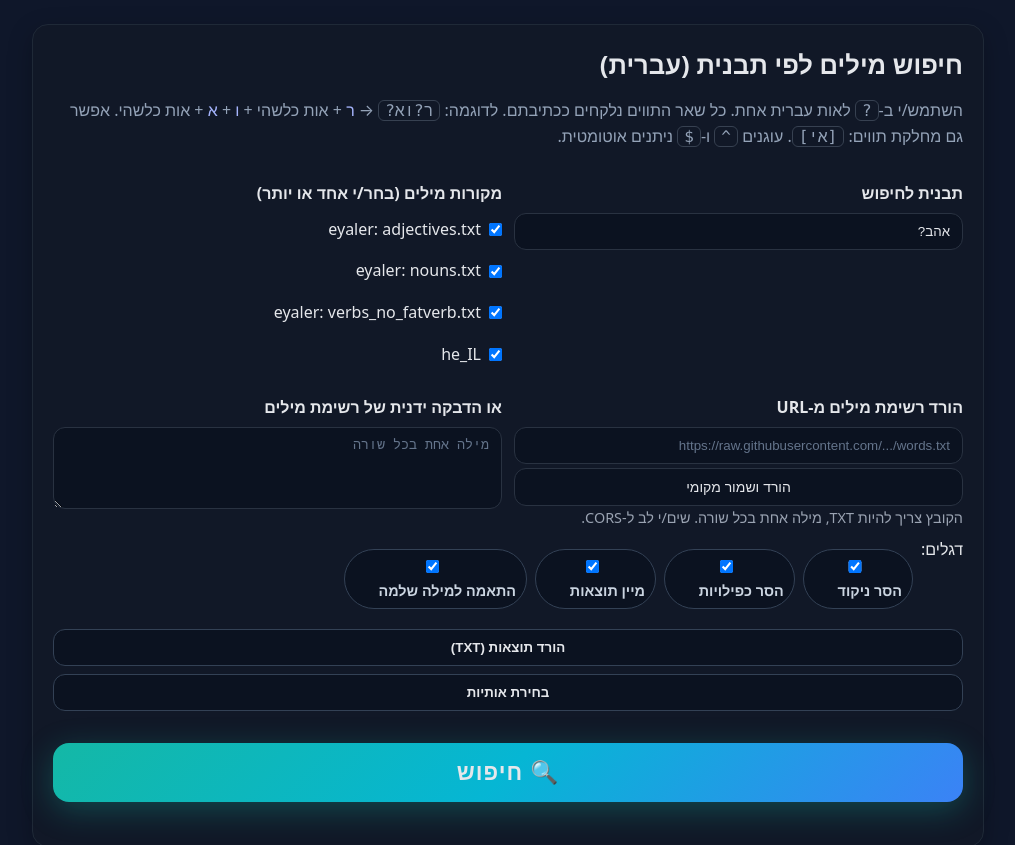
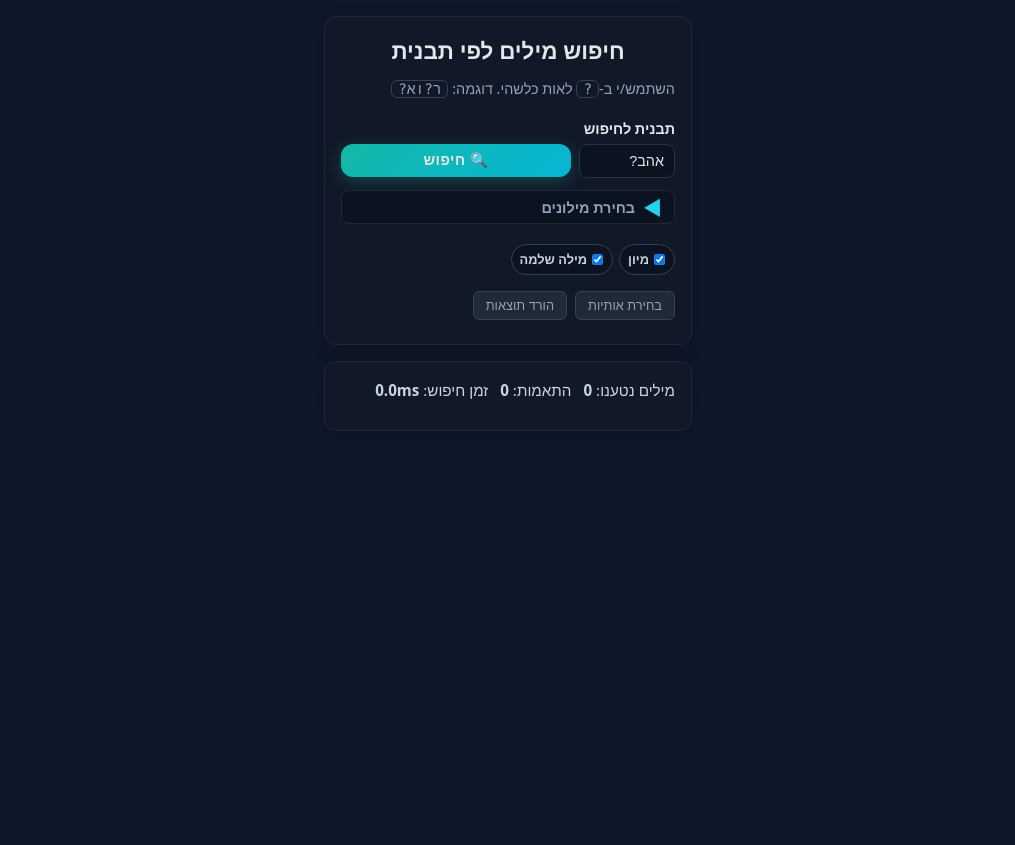
Before and after one commit to oferguez/oferguez.github.io, a React (Vite) app: page /landing/hebrew-matcher in a window 1280 px wide. Shown: the top 845 px of the page, without its empty margins (132-1147 px from the left). After the commit the page ends 800 px from the top, so only its background shows below. Built offline with nearby package versions, Linux system fonts and the light colour scheme.

Commit message:
V2 (#3)
* PR: V1

* l

* gh-pages

* a

* build and deploy action

* 1

* Router

* tu

* selected/deselcted

* foldable source selection

* tu

* compacting

```diff
--- a/src/components/HebrewMatcher.jsx
+++ b/src/components/HebrewMatcher.jsx
@@ -16,11 +16,21 @@ function stripNiqqud(s) {
   return Array.from(s.normalize("NFKD")).filter(ch => !/\p{M}/u.test(ch)).join("");
 }
 
+function normalizeFinalLetters(s) {
+  return s
+    .replace(/ך/g, 'כ')
+    .replace(/ן/g, 'נ')
+    .replace(/ם/g, 'מ')
+    .replace(/ף/g, 'פ')
+    .replace(/ץ/g, 'צ');
+}
+
 function templateToRegex(template, wholeWord = true) {
+  const normalizedTemplate = normalizeFinalLetters(template);
   let out = "";
   let inClass = false;
-  for (let i = 0; i < template.length; i++) {
-    const ch = template[i];
+  for (let i = 0; i < normalizedTemplate.length; i++) {
+    const ch = normalizedTemplate[i];
     if (ch === "[" && !inClass) { inClass = true; out += ch; continue; }
     if (ch === "]" && inClass) { inClass = false; out += ch; continue; }
     if (inClass) { out += ch; continue; }
@@ -74,17 +84,20 @@ async function searchInWordlist(words, pattern, wholeWord, onProgress, letterCon
     if (!letterConstraints) return true;
 
     const { selected, deselected } = letterConstraints;
+    const normalizedWord = normalizeFinalLetters(word);
+    const normalizedSelected = selected.map(normalizeFinalLetters);
+    const normalizedDeselected = deselected.map(normalizeFinalLetters);
 
     // Check that all selected letters appear in the word
-    for (const letter of selected) {
-      if (!word.includes(letter)) {
+    for (const letter of normalizedSelected) {
+      if (!normalizedWord.includes(letter)) {
         return false;
       }
     }
 
     // Check that none of the deselected letters appear in the word
-    for (const letter of deselected) {
-      if (word.includes(letter)) {
+    for (const letter of normalizedDeselected) {
+      if (normalizedWord.includes(letter)) {
         return false;
       }
     }
@@ -94,14 +107,14 @@ async function searchInWordlist(words, pattern, wholeWord, onProgress, letterCon
 
   if (words.length <= BATCH_SIZE) {
     // Small wordlist - process all at once
-    return words.filter(w => rx.test(w) && passesLetterConstraints(w));
+    return words.filter(w => rx.test(normalizeFinalLetters(w)) && passesLetterConstraints(w));
   }
 
   // Large wordlist - process in batches
   const totalBatches = Math.ceil(words.length / BATCH_SIZE);
   for (let i = 0; i < words.length; i += BATCH_SIZE) {
     const batch = words.slice(i, i + BATCH_SIZE);
-    const batchMatches = batch.filter(w => rx.test(w) && passesLetterConstraints(w));
+    const batchMatches = batch.filter(w => rx.test(normalizeFinalLetters(w)) && passesLetterConstraints(w));
     matches.push(...batchMatches);
 
     if (onProgress) {
@@ -195,10 +208,6 @@ const HEBREW_KEYBOARD = [
   { row: 3, keys: ["ז", "ס", "ב", "ה", "נ", "מ", "צ", "ת", "ץ"] }
 ];
 
-// Extract only Hebrew letters for selection
-const HEBREW_LETTERS = HEBREW_KEYBOARD.flatMap(row =>
-  row.keys.filter(key => /^[א-ת]$/.test(key))
-);
 
 export const HebrewMatcher = ({ className }) => {
   const [pattern, setPattern] = useState("אהב?");
@@ -371,26 +380,38 @@ export const HebrewMatcher = ({ className }) => {
     <div className={className} dir="rtl" lang="he">
       <div className="wrap">
         <div className="card">
-          <h1>חיפוש מילים לפי תבנית (עברית)</h1>
-          <p className="muted">
-            השתמש/י ב-<span className="kbd">?</span> לאות עברית אחת. כל שאר התווים נלקחים ככתיבתם.
-            לדוגמה: <span className="kbd">ר?וא?</span> → <span className="hint">ר</span> + אות כלשהי + <span className="hint">ו</span> + <span className="hint">א</span> + אות כלשהי.
-            אפשר גם מחלקת תווים: <span className="kbd">[אי]</span>. עוגנים <span className="kbd">^</span> ו-<span className="kbd">$</span> ניתנים אוטומטית.
+          <h1>חיפוש מילים לפי תבנית</h1>
+          <p className="muted compact">
+            השתמש/י ב-<span className="kbd">?</span> לאות כלשהי. דוגמה: <span className="kbd">ר?וא?</span>
           </p>
 
-          <div className="row row-2">
           <div>
             <label htmlFor="pattern">תבנית לחיפוש</label>
+            <div style={{ display: 'flex', gap: '8px', alignItems: 'center' }}>
               <input
                 id="pattern"
                 placeholder="לדוגמה: ר?וא?"
                 value={pattern}
                 onChange={(e) => setPattern(e.target.value)}
+                onKeyDown={(e) => {
+                  if (e.key === 'Enter') {
+                    handleSearch();
+                  }
+                }}
+                style={{ width: '8ch', minWidth: '12ch' }}
               />
+              <button onClick={handleSearch} className="btn primary search-btn-dominant">
+                🔍 חיפוש
+              </button>
             </div>
-            <div>
-              <label>מקורות מילים (בחר/י אחד או יותר)</label>
-              <div className="source-checkboxes" style={{ display: 'flex', flexDirection: 'column', gap: '8px', marginTop: '4px' }}>
+          </div>
+
+          <details className="custom-sources" close>
+            <summary>בחירת מילונים</summary>
+            <div className="sources-grid">
+              <div className="default-sources">
+                <label>מקורות ברירת מחדל</label>
+                <div className="source-checkboxes">
                   <label className="checkbox-label">
                     <input
                       type="checkbox"
@@ -403,9 +424,9 @@ export const HebrewMatcher = ({ className }) => {
                         }
                       }}
                     />
-                  <span>eyaler: adjectives.txt</span>
+                    <span>תארים</span>
                     {sourceStatus.adjectives?.status === 'error' && (
-                    <span style={{ color: '#ef4444', fontSize: '12px' }}>⚠️ לא זמין</span>
+                      <span style={{ color: '#ef4444', fontSize: '12px' }}>⚠️</span>
                     )}
                     {sourceStatus.adjectives?.status === 'success' && (
                       <span style={{ color: '#10b981', fontSize: '12px' }}>✓ {sourceStatus.adjectives.count.toLocaleString()}</span>
@@ -423,9 +444,9 @@ export const HebrewMatcher = ({ className }) => {
                         }
                       }}
                     />
-                  <span>eyaler: nouns.txt</span>
+                    <span>שמות עצם</span>
                     {sourceStatus.nouns?.status === 'error' && (
-                    <span style={{ color: '#ef4444', fontSize: '12px' }}>⚠️ לא זמין</span>
+                      <span style={{ color: '#ef4444', fontSize: '12px' }}>⚠️</span>
                     )}
                     {sourceStatus.nouns?.status === 'success' && (
                       <span style={{ color: '#10b981', fontSize: '12px' }}>✓ {sourceStatus.nouns.count.toLocaleString()}</span>
@@ -443,9 +464,9 @@ export const HebrewMatcher = ({ className }) => {
                         }
                       }}
                     />
-                  <span>eyaler: verbs_no_fatverb.txt</span>
+                    <span>פעלים</span>
                     {sourceStatus.verbs?.status === 'error' && (
-                    <span style={{ color: '#ef4444', fontSize: '12px' }}>⚠️ לא זמין</span>
+                      <span style={{ color: '#ef4444', fontSize: '12px' }}>⚠️</span>
                     )}
                     {sourceStatus.verbs?.status === 'success' && (
                       <span style={{ color: '#10b981', fontSize: '12px' }}>✓ {sourceStatus.verbs.count.toLocaleString()}</span>
@@ -463,9 +484,9 @@ export const HebrewMatcher = ({ className }) => {
                         }
                       }}
                     />
-                  <span>he_IL</span>
+                    <span>מילון מערכת</span>
                     {sourceStatus.he_IL?.status === 'error' && (
-                    <span style={{ color: '#ef4444', fontSize: '12px' }}>⚠️ לא זמין</span>
+                      <span style={{ color: '#ef4444', fontSize: '12px' }}>⚠️</span>
                     )}
                     {sourceStatus.he_IL?.status === 'success' && (
                       <span style={{ color: '#10b981', fontSize: '12px' }}>✓ {sourceStatus.he_IL.count.toLocaleString()}</span>
@@ -478,7 +499,7 @@ export const HebrewMatcher = ({ className }) => {
                       <button
                         type="button"
                         onClick={() => setCustomWordlists(customWordlists.filter((_, i) => i !== index))}
-                      style={{ marginRight: '8px', fontSize: '12px', padding: '2px 6px' }}
+                        className="btn-remove"
                       >
                         הסר
                       </button>
@@ -486,14 +507,12 @@ export const HebrewMatcher = ({ className }) => {
                   ))}
                 </div>
               </div>
-          </div>
-
-          <div className="row row-2" style={{ marginTop: '12px' }}>
+              <div className="custom-sources-inputs">
                 <div>
-              <label htmlFor="customUrl">הורד רשימת מילים מ-URL</label>
+                  <label htmlFor="customUrl">הורדה מ-URL</label>
                   <input
                     id="customUrl"
-                placeholder="https://raw.githubusercontent.com/.../words.txt"
+                    placeholder="https://example.com/words.txt"
                     value={customUrl}
                     onChange={(e) => setCustomUrl(e.target.value)}
                   />
@@ -501,44 +520,45 @@ export const HebrewMatcher = ({ className }) => {
                     type="button"
                     onClick={handleDownloadFromUrl}
                     disabled={!customUrl.trim()}
-                style={{ marginTop: '4px', fontSize: '14px' }}
+                    className="btn-small"
                   >
-                הורד ושמור מקומי
+                    הורד
                   </button>
-              <div className="small">הקובץ צריך להיות TXT, מילה אחת בכל שורה. שים/י לב ל-CORS.</div>
                 </div>
                 <div>
-              <label htmlFor="paste">או הדבקה ידנית של רשימת מילים</label>
+                  <label htmlFor="paste">הדבקה ידנית</label>
                   <textarea
                     id="paste"
-                rows={4}
+                    rows={3}
                     placeholder="מילה אחת בכל שורה"
                     value={paste}
                     onChange={(e) => setPaste(e.target.value)}
                   />
                 </div>
               </div>
+            </div>
+          </details>
 
-          <div className="chips">
-            דגלים:
-            <label className="chip">
-              <input type="checkbox" checked={stripNiqqudFlag} onChange={(e) => setStripNiqqudFlag(e.target.checked)} /> הסר ניקוד
+          <div className="chips-compact">
+            {/* strip nikud and strip dups can be safely assumed to be always on.*/}
+            {/* <label className="chip-small">
+              <input type="checkbox" checked={stripNiqqudFlag} onChange={(e) => setStripNiqqudFlag(e.target.checked)} /> ללא ניקוד
+            </label> */}
+            {/* <label className="chip-small">
+              <input type="checkbox" checked={unique} onChange={(e) => setUnique(e.target.checked)} /> ללא כפילויות
+            </label> */}
+            <label className="chip-small">
+              <input type="checkbox" checked={sort} onChange={(e) => setSort(e.target.checked)} /> מיון
             </label>
-            <label className="chip">
-              <input type="checkbox" checked={unique} onChange={(e) => setUnique(e.target.checked)} /> הסר כפילויות
-            </label>
-            <label className="chip">
-              <input type="checkbox" checked={sort} onChange={(e) => setSort(e.target.checked)} /> מיין תוצאות
-            </label>
-            <label className="chip">
-              <input type="checkbox" checked={wholeWord} onChange={(e) => setWholeWord(e.target.checked)} /> התאמה למילה שלמה
+            <label className="chip-small">
+              <input type="checkbox" checked={wholeWord} onChange={(e) => setWholeWord(e.target.checked)} /> מילה שלמה
             </label>
           </div>
 
-          <div style={{ marginTop: '14px', display: 'flex', gap: '8px', flexWrap: 'wrap' }}>
-            <button onClick={handleDownload} className="btn">הורד תוצאות (TXT)</button>
-            <button onClick={() => setShowLetterSelector(true)} className="btn">בחירת אותיות</button>
-            <span className="small">{status}</span>
+          <div className="secondary-actions">
+            <button onClick={() => setShowLetterSelector(true)} className="btn-secondary">בחירת אותיות</button>
+            <button onClick={handleDownload} className="btn-secondary">הורד תוצאות</button>
+            {status && <span className="status-text">{status}</span>}
           </div>
 
           {/* Letter Constraints Display */}
@@ -565,13 +585,6 @@ export const HebrewMatcher = ({ className }) => {
             }
             return null;
           })()}
-
-          {/* Dominant Search Button */}
-          <div className="search-button-container">
-            <button onClick={handleSearch} className="btn primary search-btn-dominant">
-              🔍 חיפוש
-            </button>
-          </div>
 
           {/* Letter Selector Dialog */}
           {showLetterSelector && (
@@ -682,10 +695,6 @@ export const HebrewMatcher = ({ className }) => {
             ))}
           </div>
         </div>
-
-        <p className="small" style={{ marginTop: '12px' }}>
-          ברירות מחדל נטענות מ-<a href="https://github.com/eyaler/hebrew_wordlists" target="_blank" rel="noopener">eyaler/hebrew_wordlists</a>.
-        </p>
       </div>
     </div>
   );
--- a/src/styles/HebrewMatcher.css
+++ b/src/styles/HebrewMatcher.css
@@ -16,33 +16,40 @@ body {
 }
 
 .wrap {
-  max-width: 1000px;
+  max-width: 400px;
   margin: 0 auto;
-  padding: 24px;
+  padding: 16px;
 }
 
 .card {
   background: var(--card);
   border: 1px solid #1f2937;
-  border-radius: 16px;
-  padding: 20px;
-  box-shadow: 0 8px 24px rgba(0, 0, 0, .25);
+  border-radius: 12px;
+  padding: 16px;
+  box-shadow: 0 4px 16px rgba(0, 0, 0, .2);
 }
 
 h1 {
-  margin: 0 0 12px;
-  font-size: 1.6rem;
+  margin: 0 0 8px;
+  font-size: 1.4rem;
+  text-align: center;
 }
 
 p.muted {
   color: var(--muted);
-  margin: 0 0 20px;
+  margin: 0 0 12px;
+}
+
+p.compact {
+  margin: 0 0 16px;
+  font-size: 0.9rem;
 }
 
 label {
   display: block;
-  margin: 12px 0 6px;
+  margin: 8px 0 4px;
   font-weight: 600;
+  font-size: 0.9rem;
 }
 
 input,
@@ -51,12 +58,13 @@ select,
 button {
   width: 100%;
   box-sizing: border-box;
-  padding: 10px 12px;
-  border-radius: 12px;
+  padding: 8px 10px;
+  border-radius: 8px;
   border: 1px solid #293241;
   background: #0b1220;
   color: var(--fg);
   outline: none;
+  font-size: 0.9rem;
 }
 
 input::placeholder,
@@ -66,7 +74,7 @@ textarea::placeholder {
 
 .row {
   display: grid;
-  gap: 12px;
+  gap: 8px;
 }
 
 @media (min-width: 820px) {
@@ -94,20 +102,30 @@ textarea::placeholder {
   background: transparent;
 }
 
-.chips {
+.chips-compact {
   display: flex;
   flex-wrap: wrap;
-  gap: 8px;
-  margin: 8px 0 0;
+  gap: 6px;
+  margin: 12px 0;
 }
 
-.chip {
-  padding: 6px 10px;
-  border-radius: 999px;
+.chip-small {
+  padding: 4px 8px;
+  border-radius: 16px;
   border: 1px solid #334155;
   color: #cbd5e1;
-  font-size: .9rem;
+  font-size: 0.8rem;
   background: #0b1220;
+  display: flex;
+  align-items: center;
+  gap: 4px;
+  cursor: pointer;
+}
+
+.chip-small input[type="checkbox"] {
+  width: auto;
+  margin: 0;
+  transform: scale(0.8);
 }
 
 .grid {
@@ -173,32 +191,29 @@ a {
 
 /* Dominant Search Button */
 .search-button-container {
-  margin: 24px 0;
+  margin: 16px 0;
   display: flex;
   justify-content: center;
   align-items: center;
 }
 
 .search-btn-dominant {
-  font-size: 1.4rem !important;
-  padding: 16px 32px !important;
-  border-radius: 16px !important;
-  font-weight: 800 !important;
-  text-transform: uppercase;
-  letter-spacing: 1px;
-  min-width: 200px;
-  box-shadow: 0 8px 32px rgba(20, 184, 166, 0.3) !important;
-  background: linear-gradient(135deg, #14b8a6, #06b6d4, #3b82f6) !important;
+  border-radius: 12px !important;
+  font-weight: 700 !important;
+  letter-spacing: 0.5px;
+  min-width: 160px;
+  box-shadow: 0 4px 16px rgba(20, 184, 166, 0.3) !important;
+  background: linear-gradient(135deg, #14b8a6, #06b6d4) !important;
   border: none !important;
   position: relative;
   overflow: hidden;
-  transition: all 0.3s ease !important;
+  transition: all 0.2s ease !important;
 }
 
 .search-btn-dominant:hover {
-  transform: translateY(-2px);
-  box-shadow: 0 12px 40px rgba(20, 184, 166, 0.4) !important;
-  background: linear-gradient(135deg, #0d9488, #0891b2, #2563eb) !important;
+  transform: translateY(-1px);
+  box-shadow: 0 6px 20px rgba(20, 184, 166, 0.4) !important;
+  background: linear-gradient(135deg, #0d9488, #0891b2) !important;
 }
 
 .search-btn-dominant:active {
@@ -223,9 +238,9 @@ a {
 
 @media (max-width: 640px) {
   .search-btn-dominant {
-    font-size: 1.2rem !important;
-    padding: 14px 24px !important;
-    min-width: 160px;
+    font-size: 1rem !important;
+    padding: 10px 20px !important;
+    min-width: 140px;
   }
 }
 
@@ -233,41 +248,43 @@ a {
 .letter-constraints-display {
   background: #0b1220;
   border: 1px solid #1f2937;
-  border-radius: 12px;
-  padding: 12px 16px;
-  margin-top: 12px;
-  font-size: 0.9rem;
+  border-radius: 8px;
+  padding: 8px 12px;
+  margin: 8px 0;
+  font-size: 0.85rem;
 }
 
-.letter-constraints-display > div {
-  margin: 4px 0;
+.letter-constraints-display {
   display: flex;
   align-items: center;
   gap: 8px;
+  flex-wrap: wrap;
 }
 
 .constraint-label {
   color: var(--muted);
   font-weight: 600;
-  min-width: 100px;
+  font-size: 0.8rem;
 }
 
 .selected-letters-display {
   color: #10b981;
   font-weight: 600;
   background: rgba(16, 185, 129, 0.1);
-  padding: 2px 8px;
-  border-radius: 6px;
+  padding: 2px 6px;
+  border-radius: 4px;
   border: 1px solid rgba(16, 185, 129, 0.2);
+  font-size: 0.8rem;
 }
 
 .deselected-letters-display {
   color: #ef4444;
   font-weight: 600;
   background: rgba(239, 68, 68, 0.1);
-  padding: 2px 8px;
-  border-radius: 6px;
+  padding: 2px 6px;
+  border-radius: 4px;
   border: 1px solid rgba(239, 68, 68, 0.2);
+  font-size: 0.8rem;
 }
 
 /* Letter Selector Dialog */
@@ -466,3 +483,98 @@ a {
     gap: 3px;
   }
 }
+
+/* Custom Sources Collapsible */
+.custom-sources {
+  margin: 12px 0;
+  border: 1px solid #1f2937;
+  border-radius: 8px;
+  background: #0b1220;
+}
+
+.custom-sources summary {
+  padding-right: 12px;
+  cursor: pointer;
+  font-weight: 600;
+  font-size: 0.9rem;
+  color: var(--muted);
+  border-radius: 8px;
+  position: relative;
+  transition: all 0.2s ease;
+  display: flex;
+  align-items: center;
+  list-style: none;
+}
+
+.custom-sources summary:hover {
+  color: var(--fg);
+  background: rgba(34, 211, 238, 0.1);
+}
+
+.custom-sources summary::marker {
+  display: none;
+}
+
+.custom-sources summary::-webkit-details-marker {
+  display: none;
+}
+
+.custom-sources summary::before {
+  content: "◀";
+  color: var(--accent);
+  font-size: 1.4em;
+  margin-left: 8px;
+  transition: transform 0.2s ease;
+}
+
+.custom-sources[open] summary::before {
+  transform: rotate(-90deg);
+}
+
+.custom-sources[open] summary {
+  border-bottom: 1px solid #1f2937;
+  border-radius: 8px 8px 0 0;
+}
+
+.custom-sources .row {
+  padding: 12px;
+}
+
+/* Secondary Actions */
+.secondary-actions {
+  display: flex;
+  gap: 8px;
+  align-items: center;
+  flex-wrap: wrap;
+  margin: 8px 0;
+}
+
+.btn-secondary {
+  padding: 6px 12px !important;
+  font-size: 0.8rem !important;
+  border-radius: 6px !important;
+  background: #1f2937 !important;
+  border: 1px solid #374151 !important;
+  color: var(--muted) !important;
+  width: auto !important;
+  font-weight: 500 !important;
+}
+
+.btn-secondary:hover {
+  background: #374151 !important;
+  color: var(--fg) !important;
+}
+
+.btn-small {
+  padding: 4px 8px !important;
+  font-size: 0.75rem !important;
+  margin-top: 4px !important;
+  width: auto !important;
+  background: #1f2937 !important;
+}
+
+.status-text {
+  font-size: 0.8rem;
+  color: var(--muted);
+  font-style: italic;
+}
```
Also changed, not shown: 1 other file (tests, documents, lock files or other folders). Lines whose indentation alone changed are shown as unchanged.
